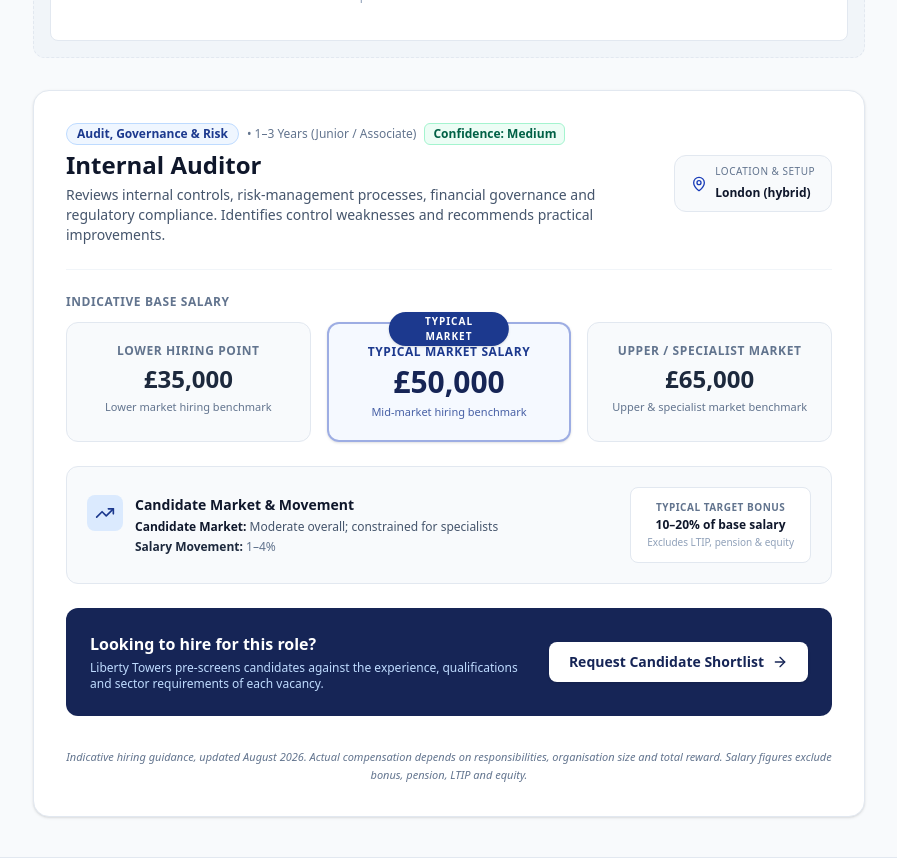
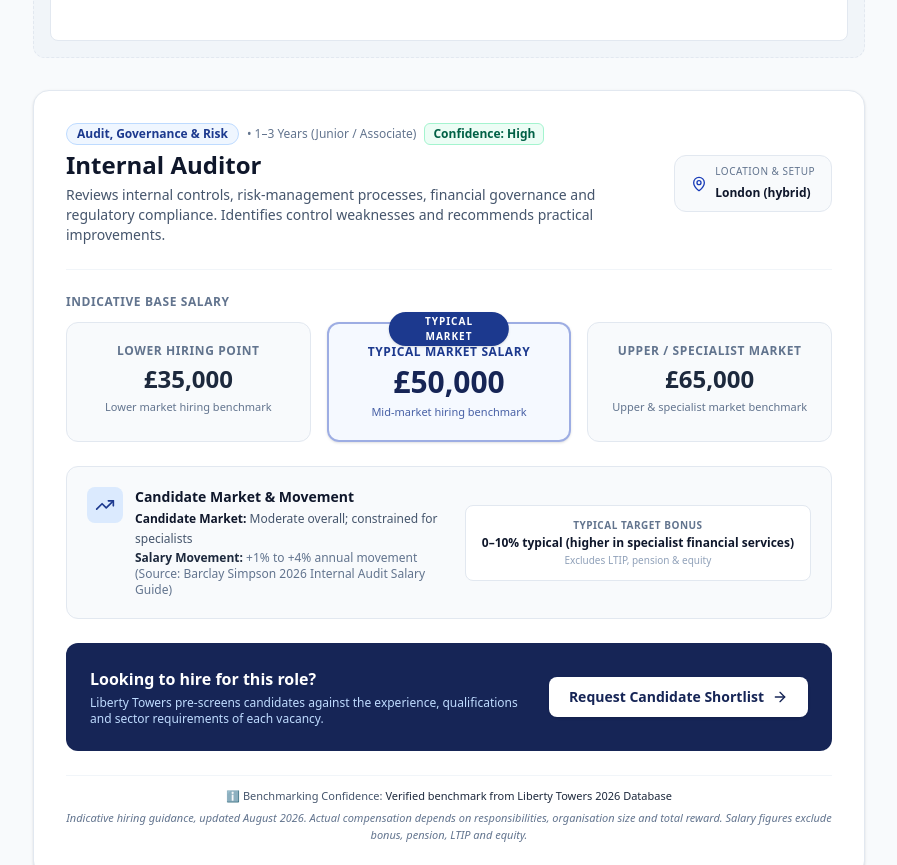
Before and after one commit to lucfountain-crypto/liberty-salaries, a Next.js app: page / in a window 1280 px wide. Shown: the part 820-1685 px from the top of the page, without its empty margins (191-1088 px from the left). Built offline with nearby package versions, Linux system fonts and the light colour scheme.

Commit message:
refactor(salaries): separate sector classification from job titles, eliminate overfitting, fix AdSense placeholder and dynamic confidence scoring

```diff
--- a/src/app/components/SalaryDashboard.tsx
+++ b/src/app/components/SalaryDashboard.tsx
@@ -160,24 +160,85 @@ export default function SalaryDashboard() {
     });
 
     if (predefined) {
-      return predefined;
+      const titleLower = predefined.title.toLowerCase();
+      const isAudit = titleLower.includes('audit');
+      const isQuantOrIB = titleLower.includes('quant') || titleLower.includes('m&a') || titleLower.includes('banking');
+      return {
+        ...predefined,
+        confidence: 'High',
+        confidenceReason: 'Verified benchmark from Liberty Towers 2026 Database',
+        targetBonusText: isAudit
+          ? '0–10% typical (higher in specialist financial services)'
+          : isQuantOrIB
+          ? '30–50%+ variable target bonus'
+          : '10–20% typical',
+        salaryMovementText: isAudit
+          ? '+1% to +4% annual movement (Source: Barclay Simpson 2026 Internal Audit Salary Guide)'
+          : '+1% to +3% annual movement (Source: Liberty Towers 2026 Market Intelligence)'
+      };
     }
 
-    // Check for Executive Director level titles (Director, CMO, CFO, VP, Chief, Head of, Partner, COO, CEO) with word boundaries
+    // Check for Executive / Director level titles with word boundaries
     const isDirectorLevel = /\b(director|cmo|cfo|cro|coo|ceo|vp|head of|chief|partner|managing director|md)\b/i.test(inputLower);
 
+    // ----------------------------------------------------
+    // SECTOR & ORGANISATION CLASSIFIER FOR CUSTOM ROLES
+    // ----------------------------------------------------
+    const isPublicSector = /\b(council|city council|borough|local government|nhs|civil service|ministry|public sector|charity|not for profit|nfp|university|college|school)\b/i.test(inputLower);
+    const isTechSector = /\b(technology|tech|software|saas|digital|startup|scale-up|asset-light)\b/i.test(inputLower) && !/\b(asset management|wealth)\b/i.test(inputLower);
+    const isRetailSector = /\b(retail|retailer|fmcg|consumer|e-commerce|ecommerce|logistics|brand|manufacturing)\b/i.test(inputLower);
+    const isFinancialServices = /\b(financial services|financial institution|investment bank|asset management|hedge fund|wealth management|capital markets|private equity|lloyd's|insurance|brokerage)\b/i.test(inputLower) || /\b(bank|banking|insurer|city financial|financial firm|city firm)\b/i.test(inputLower);
+
+    let confidenceScore: 'High' | 'Medium' | 'Low' = 'Low';
+    let confidenceReason = 'Generic job title provided without sector or organisation context. Enter organisation details (e.g. Retail, Local Council, Financial Services) for higher precision.';
+    let salaryMovementText = 'Market tracking (broad economic index)';
+    let targetBonusText = '5–15% typical';
+
+    if (isPublicSector) {
+      confidenceScore = 'Medium';
+      confidenceReason = 'Parsed role with explicit public sector / local authority context.';
+      targetBonusText = '0–5% typical (public sector / non-profit)';
+      salaryMovementText = 'Public sector pay framework (NJC / NHS Agenda for Change)';
+    } else if (isFinancialServices) {
+      confidenceScore = 'Medium';
+      confidenceReason = 'Parsed role with explicit financial services & banking context.';
+      targetBonusText = '15–30%+ typical (higher in investment banking and markets)';
+      salaryMovementText = '+2% to +5% annual movement (Source: City & Financial Services Compensation Index)';
+    } else if (isTechSector) {
+      confidenceScore = 'Medium';
+      confidenceReason = 'Parsed role with explicit technology & software context.';
+      targetBonusText = '10–20% typical (+ equity / option incentive)';
+      salaryMovementText = '+2% to +4% annual movement (Source: UK Tech & SaaS Salary Benchmark)';
+    } else if (isRetailSector) {
+      confidenceScore = 'Medium';
+      confidenceReason = 'Parsed role with explicit retail & consumer commercial context.';
+      targetBonusText = '5–15% typical';
+      salaryMovementText = '+1% to +3% annual movement (Source: Retail & Commercial Commerce Index)';
+    }
+
     // Universal Heuristic Engine for ANY custom job title
-    let sector = isDirectorLevel ? "Senior Leadership" : "General Commercial & Industrial Operations";
+    let sector = isPublicSector
+      ? "Public Sector & Government Services"
+      : isFinancialServices
+      ? "Financial Services & Banking"
+      : isTechSector
+      ? "Technology & Software Platforms"
+      : isRetailSector
+      ? "Retail & Consumer Commerce"
+      : isDirectorLevel
+      ? "Senior Leadership"
+      : "General Commercial & Industrial Operations";
+
     let baseP10 = isDirectorLevel ? 70000 : 26000;
     let baseP50 = isDirectorLevel ? 98000 : 38000;
     let baseP90 = isDirectorLevel ? 140000 : 55000;
     let basePct = isDirectorLevel ? 75 : 90;
     let bonusPct = isDirectorLevel ? 25 : 10;
+    let yoy = salaryMovementText;
     let description = isDirectorLevel
       ? "Provides senior operational leadership, domain strategy, governance, and business-critical delivery."
       : "Executes operational, administrative, or functional delivery within this domain.";
     let demand = isDirectorLevel ? "Constrained candidate availability for senior leadership" : "Moderate Candidate Availability";
-    let yoy = "Estimated annual salary movement: +1% to +4%";
     let hiringInsight = isDirectorLevel
       ? "Senior leadership candidates command competitive compensation packages including performance bonuses and LTIP incentives."
       : "Broad market candidate availability. Compensation varies based on specialist certifications, supervisory duties, and industry sector.";
@@ -185,14 +246,35 @@ export default function SalaryDashboard() {
 
     // DATA, ANALYTICS & AI LEADERSHIP
     if (/\b(head of data|chief data officer|cdo|data director|head of data analytics|head of data engineering|data science director)\b/i.test(inputLower)) {
-      sector = "Data, Analytics & Technology Leadership";
-      baseP10 = 88000; baseP50 = 112000; baseP90 = 144000; // at 1.25 multiplier (Senior 6-10 yrs) -> £110k / £140k / £180k
-      basePct = 80; bonusPct = 20;
-      description = "Directs enterprise data strategy, governance, analytics, engineering and platform delivery across financial and commercial operations.";
-      demand = "Constrained for leaders combining regulated financial-services experience with enterprise data governance and modern platform or AI delivery.";
-      yoy = "Estimated annual salary movement: +1% to +4%";
-      hiringInsight = "Head of Data responsibilities vary considerably according to team size, global remit and whether the position covers governance, engineering, analytics, data science or AI.";
       maxExpMultiplier = 1.35;
+      description = "Directs enterprise data strategy, governance, analytics, engineering and platform delivery across organizational operations.";
+
+      if (isPublicSector) {
+        sector = "Public Sector & Government Data Leadership";
+        baseP10 = 65000; baseP50 = 80000; baseP90 = 100000; // at 1.25 multiplier (6-10 yrs) -> £81k / £100k / £125k
+        demand = "Constrained for experienced public sector data leaders familiar with local authority governance and statutory reporting frameworks.";
+        hiringInsight = "Public sector Head of Data positions (e.g. Local Councils, NHS Trusts) offer strong pension and work-life balance benefits; base pay reflects public sector grading structures.";
+      } else if (isTechSector) {
+        sector = "Technology & Software Data Leadership";
+        baseP10 = 80000; baseP50 = 104000; baseP90 = 132000; // at 1.25 multiplier (6-10 yrs) -> £100k / £130k / £165k
+        demand = "High demand for data leaders with modern cloud data warehouse, automated pipeline engineering, and product analytics expertise.";
+        hiringInsight = "Tech and SaaS Heads of Data typically command equity / option packages alongside competitive base compensation.";
+      } else if (isRetailSector) {
+        sector = "Retail & Commerce Data Leadership";
+        baseP10 = 76000; baseP50 = 96000; baseP90 = 124000; // at 1.25 multiplier (6-10 yrs) -> £95k / £120k / £155k
+        demand = "Demand driven by customer analytics, supply chain optimization, and commercial data platform modernization.";
+        hiringInsight = "Omni-channel retail and consumer data leaders are evaluated on commercial ROI, customer lifetime value analytics, and inventory forecasting.";
+      } else if (isFinancialServices) {
+        sector = "Financial Services & Banking Data Leadership";
+        baseP10 = 88000; baseP50 = 112000; baseP90 = 144000; // at 1.25 multiplier (6-10 yrs) -> £110k / £140k / £180k
+        demand = "Constrained for leaders combining regulated financial-services experience with enterprise data governance and modern platform or AI delivery.";
+        hiringInsight = "Head of Data responsibilities in financial services vary considerably according to global remit, market risk governance, and trading technology infrastructure.";
+      } else {
+        sector = "Data, Analytics & Technology Leadership";
+        baseP10 = 76000; baseP50 = 100000; baseP90 = 128000; // at 1.25 multiplier (6-10 yrs) -> £95k / £125k / £160k
+        demand = "Candidate availability varies based on team remit, cloud stack expertise, and enterprise scale.";
+        hiringInsight = "Head of Data packages depend on team scale, whether the role is strategic vs hands-on engineering, and executive reporting lines.";
+      }
     }
     // INDUSTRIAL, DRIVING, LOGISTICS & OPERATIONAL BRANCHES
 
@@ -588,18 +670,25 @@ export default function SalaryDashboard() {
     const regMult = parsedLocation.multiplier;
 
     let displayTitle = titleClean.replace(/\b\w/g, l => l.toUpperCase());
-    if (/\bhead of data\b/i.test(inputLower)) {
-      if (/\b(financial|city|bank|banking|markets|asset)\b/i.test(inputLower)) {
+
+    if (titleClean.includes(',')) {
+      const parts = titleClean.split(',');
+      const mainRole = parts[0].trim().replace(/\b\w/g, l => l.toUpperCase());
+      const orgDetail = parts.slice(1).join(' ').trim().replace(/\b\w/g, l => l.toUpperCase());
+      if (orgDetail) {
+        displayTitle = `${mainRole} — ${orgDetail}`;
+      }
+    } else if (/\bhead of data\b/i.test(inputLower)) {
+      if (isFinancialServices) {
         displayTitle = "Head of Data — Large Financial Services Firm";
+      } else if (isPublicSector) {
+        displayTitle = "Head of Data — Public Sector";
+      } else if (isTechSector) {
+        displayTitle = "Head of Data — Technology & Software";
+      } else if (isRetailSector) {
+        displayTitle = "Head of Data — Retail & Consumer Commerce";
       } else {
         displayTitle = "Head of Data";
-      }
-    } else if (titleClean.includes(',')) {
-      const parts = titleClean.split(',');
-      const mainRole = parts[0].trim().replace(/\b\w/g, l => l.toUpperCase());
-      const subContext = parts.slice(1).join(' ').trim().replace(/\b\w/g, l => l.toUpperCase());
-      if (subContext) {
-        displayTitle = `${mainRole} — ${subContext}`;
       }
     }
 
@@ -609,6 +698,10 @@ export default function SalaryDashboard() {
       sector: sector,
       category: isDirectorLevel ? "Executive Benchmark" : "Market Benchmark",
       description: description,
+      confidence: confidenceScore,
+      confidenceReason: confidenceReason,
+      targetBonusText: targetBonusText,
+      salaryMovementText: salaryMovementText,
       maxExpMultiplier: maxExpMultiplier,
       regional_data: {
         [parsedLocation.regionKey]: {
@@ -618,7 +711,7 @@ export default function SalaryDashboard() {
           base_pct: basePct,
           bonus_pct: bonusPct,
           demand: demand,
-          yoy: yoy,
+          yoy: salaryMovementText,
           hiring_insight: hiringInsight
         }
       }
@@ -914,8 +1007,8 @@ export default function SalaryDashboard() {
               <span className="text-[10px] font-semibold uppercase tracking-widest text-slate-400 block mb-1">
                 ADVERTISEMENTS
               </span>
-              <div className="h-[90px] flex items-center justify-center bg-white rounded-lg border border-slate-200 text-xs text-slate-400">
-                <span>Sponsored Links / Advertisements</span>
+              <div className="h-[90px] flex items-center justify-center bg-white rounded-lg border border-slate-200 text-xs text-slate-300">
+                {/* Pending Google AdSense auto-ad activation */}
               </div>
             </div>
 
@@ -926,13 +1019,19 @@ export default function SalaryDashboard() {
                 {/* Header */}
                 <div className="flex flex-col md:flex-row md:items-center justify-between gap-4 pb-6 border-b border-slate-100">
                   <div>
-                    <div className="flex items-center space-x-2">
+                    <div className="flex flex-wrap items-center gap-2">
                       <span className="text-xs font-semibold px-2.5 py-0.5 rounded-full bg-blue-50 text-blue-900 border border-blue-200">
                         {activeRoleData.sector}
                       </span>
                       <span className="text-xs text-slate-500">• {currentExpMeta.label}</span>
-                      <span className="text-xs font-semibold px-2 py-0.5 rounded-md bg-emerald-50 text-emerald-800 border border-emerald-200">
-                        Confidence: Medium
+                      <span className={`text-xs font-semibold px-2 py-0.5 rounded-md border ${
+                        (activeRoleData as any).confidence === 'High'
+                          ? 'bg-emerald-50 text-emerald-800 border-emerald-200'
+                          : (activeRoleData as any).confidence === 'Medium'
+                          ? 'bg-blue-50 text-blue-900 border-blue-200'
+                          : 'bg-amber-50 text-amber-900 border-amber-200'
+                      }`} title={(activeRoleData as any).confidenceReason || ''}>
+                        Confidence: {(activeRoleData as any).confidence || 'Medium'}
                       </span>
                     </div>
                     <h3 className="text-2xl font-bold text-slate-900 mt-1">
@@ -1010,7 +1109,7 @@ export default function SalaryDashboard() {
                         <strong className="text-slate-900">Candidate Market:</strong> {rawRegionData.demand}
                       </p>
                       <p className="text-xs text-slate-500 mt-0.5">
-                        <strong className="text-slate-800">Salary Movement:</strong> {rawRegionData.yoy}
+                        <strong className="text-slate-800">Salary Movement:</strong> {(activeRoleData as any).salaryMovementText || rawRegionData.yoy}
                       </p>
                       {(rawRegionData as any).hiring_insight && (
                         <p className="text-[11px] text-slate-600 mt-1.5 italic border-t border-slate-200/60 pt-1.5">
@@ -1023,7 +1122,7 @@ export default function SalaryDashboard() {
                   <div className="shrink-0 bg-white border border-slate-200 px-4 py-3 rounded-lg text-center md:min-w-[180px]">
                     <span className="text-[10px] text-slate-500 uppercase tracking-wider block font-semibold">Typical Target Bonus</span>
                     <span className="text-xs font-bold text-slate-900 block mt-0.5">
-                      {bonusPct >= 20 ? "15–30% of base salary" : bonusPct >= 10 ? "10–20% of base salary" : "5–10% of base salary"}
+                      {(activeRoleData as any).targetBonusText || "5–15% typical"}
                     </span>
                     <span className="text-[10px] text-slate-400 block mt-0.5">Excludes LTIP, pension & equity</span>
                   </div>
@@ -1048,9 +1147,16 @@ export default function SalaryDashboard() {
                 </div>
 
                 {/* Indicative Disclaimer Footer */}
-                <p className="text-[11px] text-slate-500 text-center pt-2 italic leading-relaxed">
-                  Indicative hiring guidance, updated August 2026. Actual compensation depends on responsibilities, organisation size and total reward. Salary figures exclude bonus, pension, LTIP and equity.
-                </p>
+                <div className="border-t border-slate-100 pt-3 space-y-1 text-center">
+                  {(activeRoleData as any).confidenceReason && (
+                    <p className="text-[11px] text-slate-600 font-medium">
+                      ℹ️ Benchmarking Confidence: <span className="text-slate-800">{(activeRoleData as any).confidenceReason}</span>
+                    </p>
+                  )}
+                  <p className="text-[11px] text-slate-500 italic leading-relaxed">
+                    Indicative hiring guidance, updated August 2026. Actual compensation depends on responsibilities, organisation size and total reward. Salary figures exclude bonus, pension, LTIP and equity.
+                  </p>
+                </div>
 
               </div>
             )}
```
